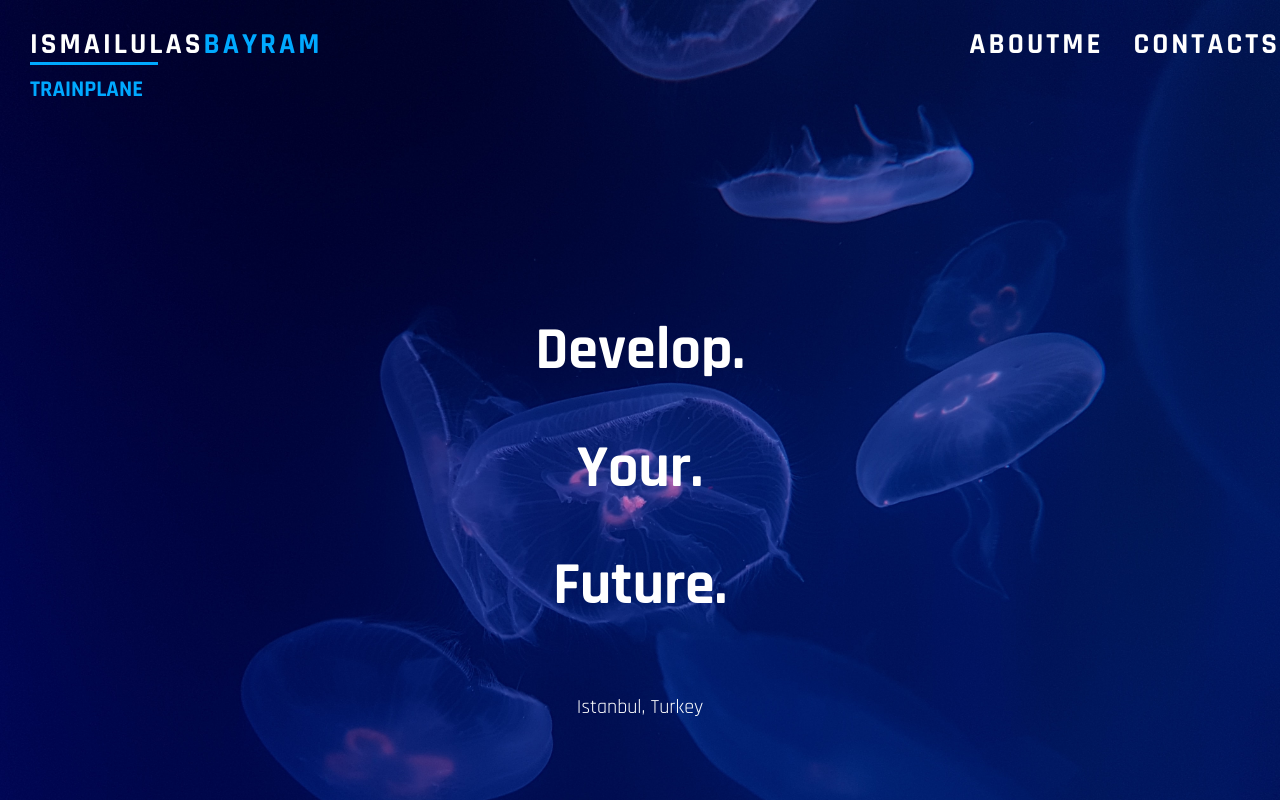
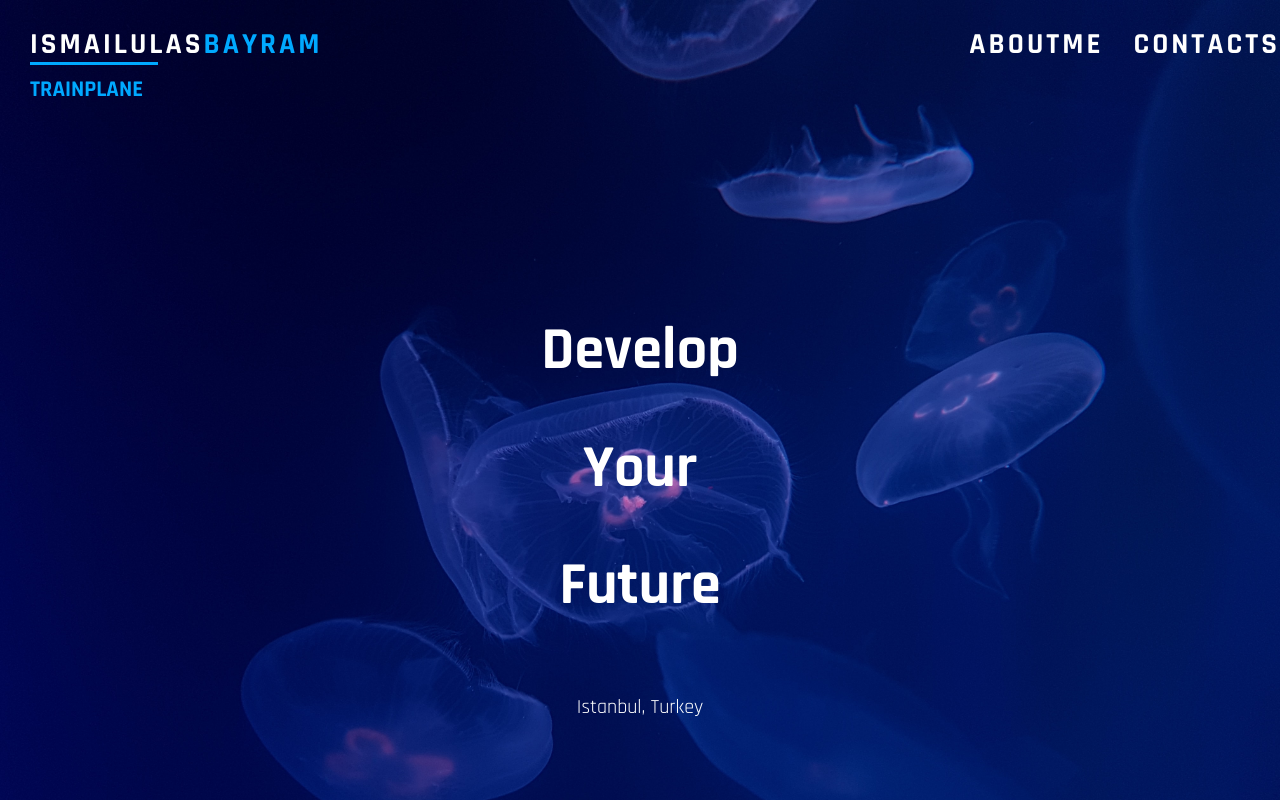
Before and after one commit to trainplane/react-landing-page, a React (Create React App) app: page / in a window 1280 px wide. Shown: the top 800 px of the page. Built offline with nearby package versions, Linux system fonts and the light colour scheme.

Commit message:
CodeStyle V10

```diff
--- a/public/index.html
+++ b/public/index.html
@@ -14,9 +14,8 @@
   <meta property="og:title" content="React Conf Brasil 2018 - A primeira React Conf da América Latina é no Brasil!" />
   <meta property="og:site_name" content="IsmailUlasBayram" />
   <meta name="msapplication-TileColor" content="#ffffff" />
-  <meta name="msapplication-TileImage" content="%PUBLIC_URL%/favicon.ico/ms-icon-144x144.png" />
   <meta name="theme-color" content="#ffffff" />
-  <link rel="icon" href="%PUBLIC_URL%/favicon.ico" />
+  <link rel="shortcut icon" href="%PUBLIC_URL%/" />
   <link rel="apple-touch-icon" href="%PUBLIC_URL%/logo192.png" />
 
   <link href="https://fonts.googleapis.com/css?family=Rajdhani:400,700" rel="stylesheet" />
--- a/src/components/Infos.js
+++ b/src/components/Infos.js
@@ -42,13 +42,13 @@ class Infos extends PureComponent {
         <p {...styles.header}>
           <div {...styles.a}>
             <div id="first" className="letter">
-              <h1>Develop.</h1>
+              <h1>Develop</h1>
             </div>
             <div id="second" className="letter">
-              <h1>Your.</h1>
+              <h1>Your</h1>
             </div>
             <div id="third" className="letter">
-              <h1>Future.</h1>
+              <h1>Future</h1>
             </div>
           </div>
         </p>
```
Also changed, not shown: package.json (+6 -3 lines), 1 other file (tests, documents, lock files or other folders).
